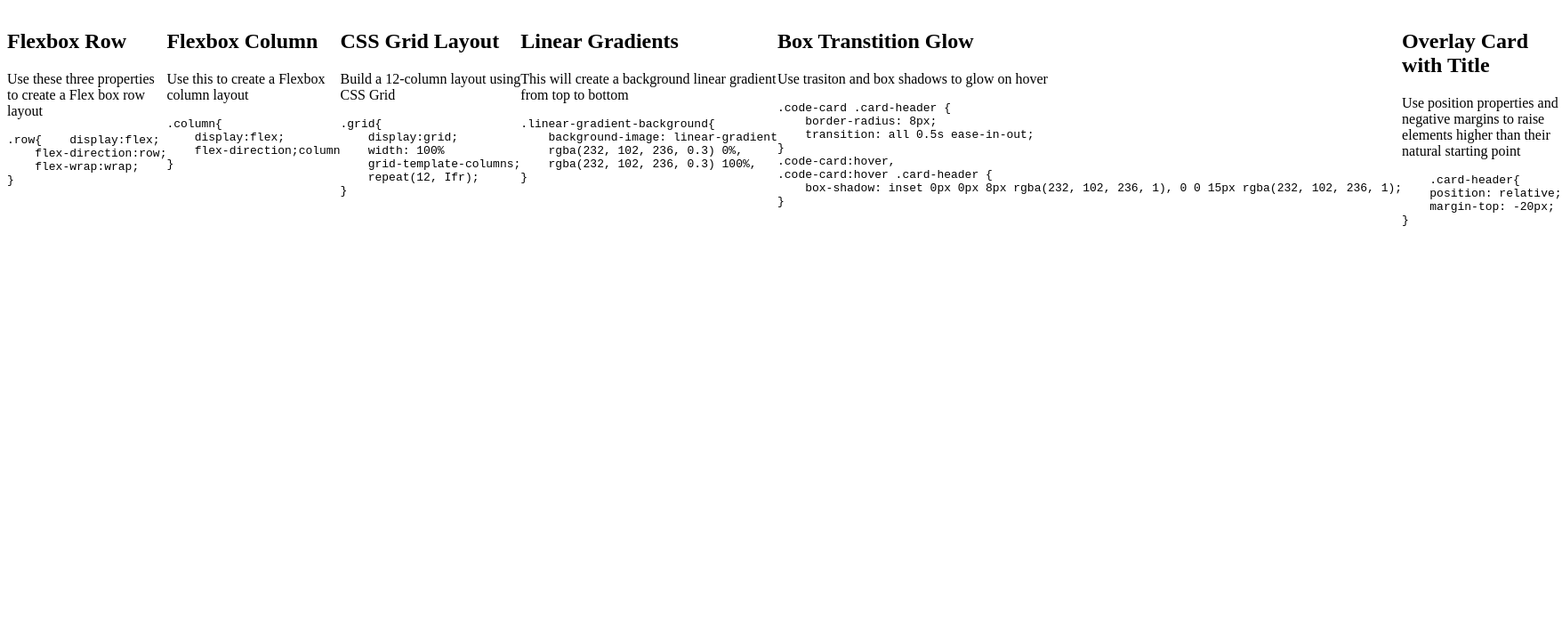
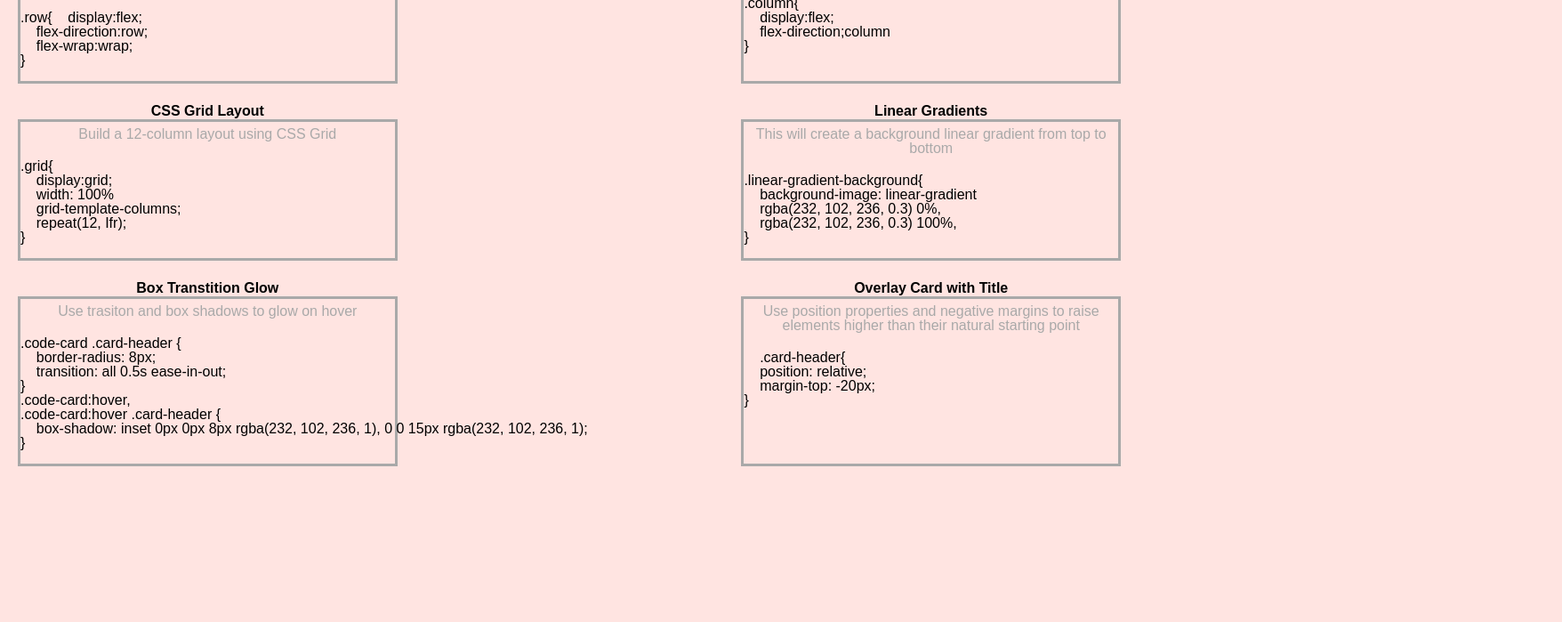
Before and after one commit to sheaschwenn/CSS-cheat-sheet, a plain HTML site: page index.html in a window 1280 px wide. Shown: the part 101-800 px from the top of the page at 89% size, 1756 px wide, since content can reach past the window. Drawn offline with Linux system fonts and the light colour scheme.

Commit message:
CSS update

```diff
--- a/assets/reset.css
+++ b/assets/reset.css
@@ -0,0 +1,41 @@
+* {
+    margin: 0;
+    padding: 0;
+    box-sizing: border-box;
+  }
+
+  html {
+    height: 100%;
+  }
+
+  body {
+    min-height: 100%;
+    line-height: 1;
+    font-family: sans-serif;
+  }
+
+  h1,
+  h2,
+  h3,
+  h4,
+  h5,
+  h6 {
+    font-size: 100%;
+  }
+
+  input,
+  select,
+  option,
+  optgroup,
+  textarea,
+  button,
+  pre,
+  code {
+    font-size: 100%;
+    font-family: inherit;
+  }
+
+  ol,
+  ul {
+    list-style: none;
+  }
--- a/assets/style.css
+++ b/assets/style.css
@@ -1,43 +1,67 @@
 :root{
+    --primary:mistyrose;
+    --secondary:hotpink;
+    --tertiary:darkgrey;
 
 }
 
 body{
-
+    background-color: var(--primary);
 }
 
 header{
-
+    text-align: center;
 }
 
 h1{
-
+    color: var(--secondary);
 }
 
 header p{
 
 }
+p{
+    color:var(--tertiary);
+}
 
 main{
     display: flex;
+    flex-wrap: wrap;
+    justify-content: space-between;
 }
 
 .card{
-    /* display: flex; */
+    margin: 20px;
+    width: 33.33%;
+    border:solid var(--tertiary);
+    justify-content: center;
 }
 
 h2{
-
+    display: relative;
+    margin-top: -20px;
+    text-align: center;
 }
 
 .card p{
-
+    display: absolute;
+    text-align: center;
+    padding:5px;
+    margin-top: 5px;
 }
 
 .info{
-
+    /* display: ; */
+    flex-wrap: wrap;
+    flex:1;
+    width:33.33%;
+    padding: 2px;
 }
 
 .info:focus{
 
 }
+
+@media screen {
+
+}
```
